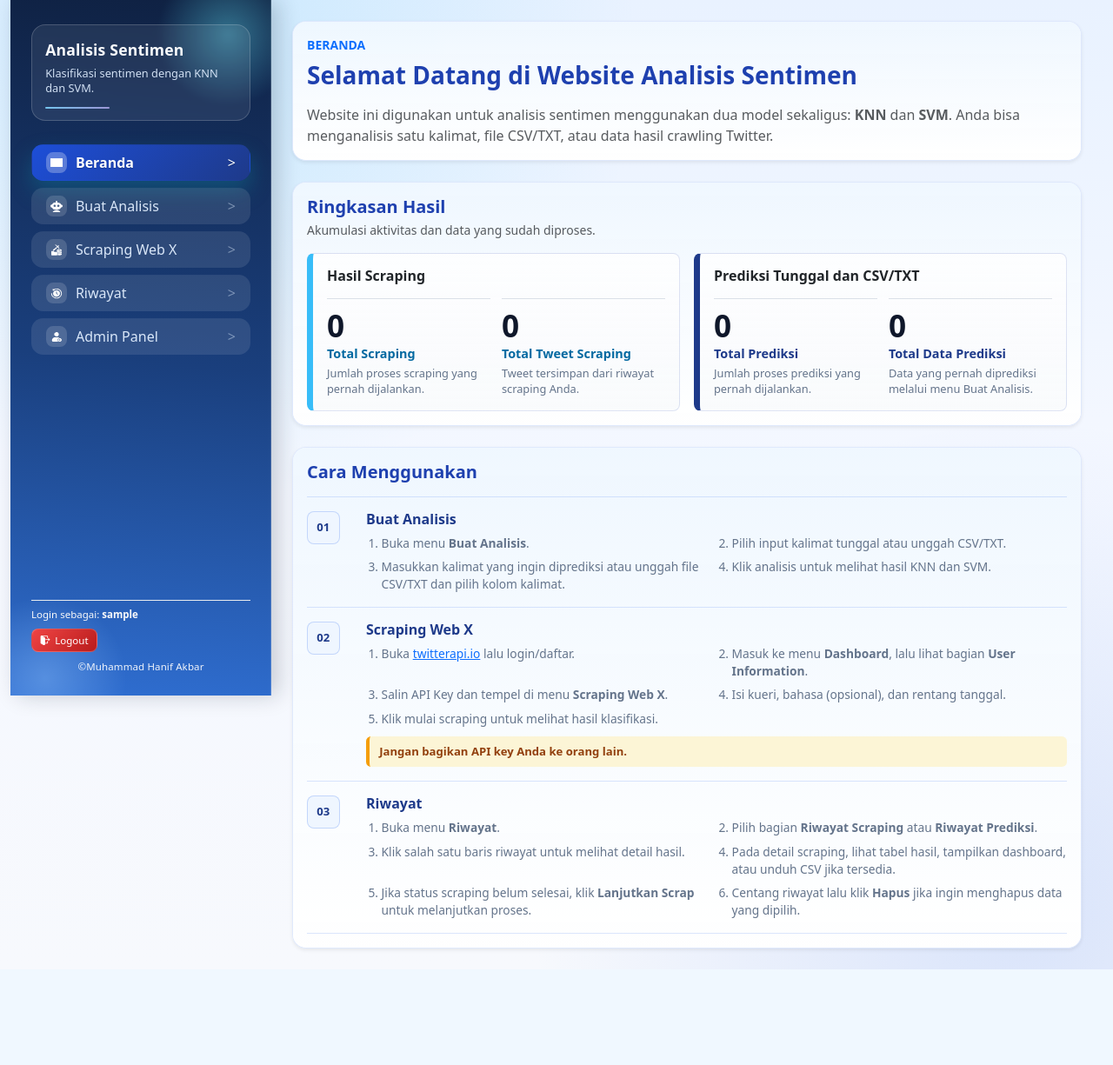
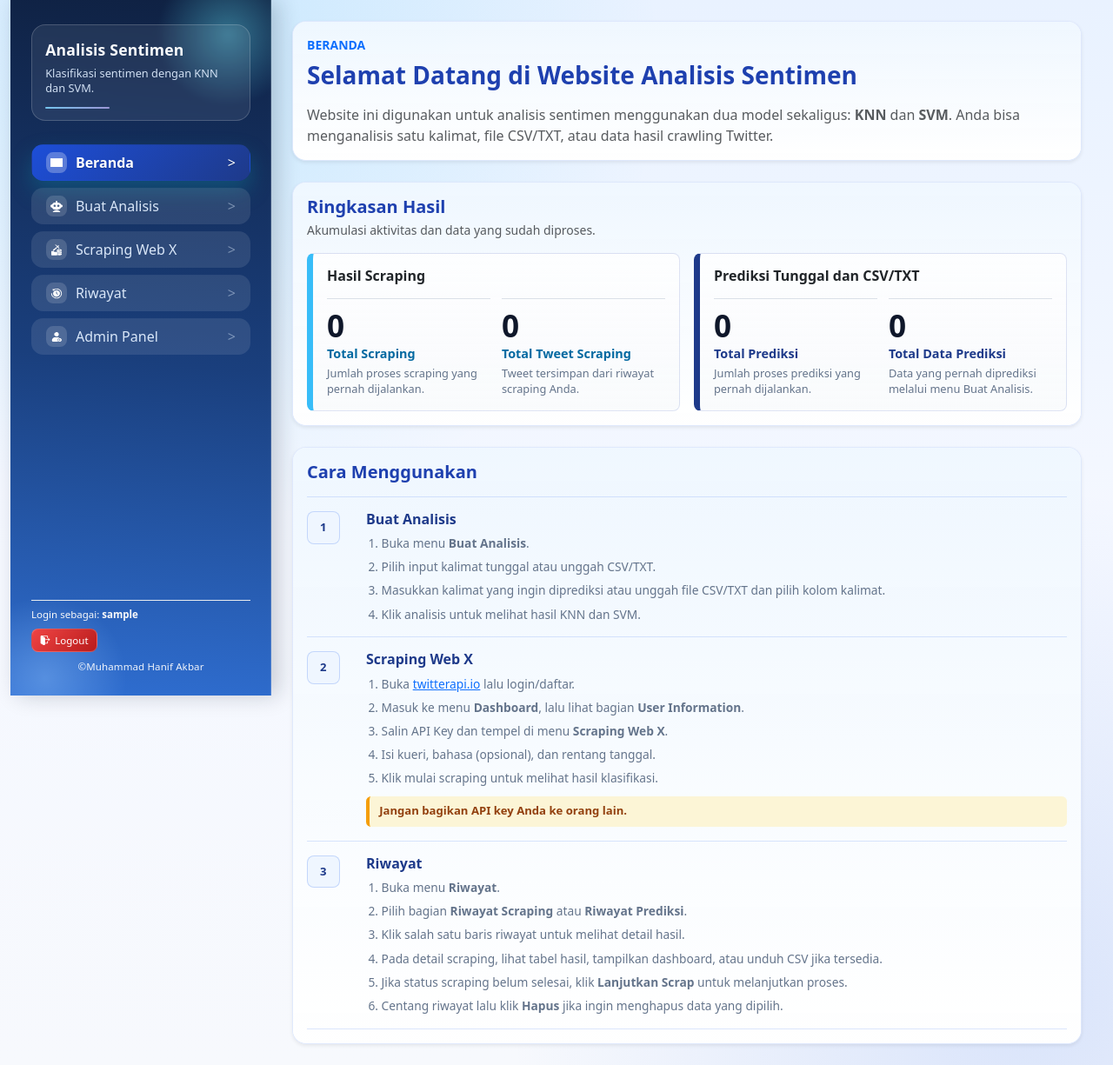
Before and after one commit to HanifAkb/WebSentimen, a Django app: page / in a window 1280 px wide. Shown: the whole page at 87% size. Before the commit the page ends 1115 px from the top, so only its background shows below. Run offline with Django 4.2, Linux system fonts and the light colour scheme; the visitor is signed in with stand-in values (Sample User, id 1); data that the repository does not hold is empty; grey boxes are pictures that could not be loaded.

Commit message:
Make homepage guide single column

```diff
--- a/sentiment_app/static/sentiment_app/css/styles.css
+++ b/sentiment_app/static/sentiment_app/css/styles.css
@@ -513,8 +513,8 @@ body {
 
 .beranda-guide-steps {
     display: grid;
-    grid-template-columns: repeat(2, minmax(0, 1fr));
-    gap: 0.45rem 1.1rem;
+    grid-template-columns: 1fr;
+    gap: 0.45rem;
     padding-left: 1.1rem;
     color: #64748b;
     font-size: 0.86rem;
@@ -1082,9 +1082,6 @@ span.flatpickr-weekday {
         gap: 0.8rem;
     }
 
-    .beranda-guide-steps {
-        grid-template-columns: 1fr;
-    }
 }
 
 @media (max-width: 575.98px) {
--- a/sentiment_app/templates/sentiment_app/beranda.html
+++ b/sentiment_app/templates/sentiment_app/beranda.html
@@ -74,7 +74,7 @@
                 <h2 class="h5 fw-semibold mb-3">Cara Menggunakan</h2>
                 <div class="beranda-guide">
                     <section class="beranda-guide-item">
-                        <div class="beranda-guide-number">01</div>
+                        <div class="beranda-guide-number">1</div>
                         <div class="beranda-guide-body">
                             <h3 class="h6 fw-semibold mb-2">Buat Analisis</h3>
                             <ol class="beranda-guide-steps mb-0">
@@ -86,7 +86,7 @@
                         </div>
                     </section>
                     <section class="beranda-guide-item">
-                        <div class="beranda-guide-number">02</div>
+                        <div class="beranda-guide-number">2</div>
                         <div class="beranda-guide-body">
                             <h3 class="h6 fw-semibold mb-2">Scraping Web X</h3>
                             <ol class="beranda-guide-steps mb-0">
@@ -100,7 +100,7 @@
                         </div>
                     </section>
                     <section class="beranda-guide-item">
-                        <div class="beranda-guide-number">03</div>
+                        <div class="beranda-guide-number">3</div>
                         <div class="beranda-guide-body">
                             <h3 class="h6 fw-semibold mb-2">Riwayat</h3>
                             <ol class="beranda-guide-steps mb-0">
```
